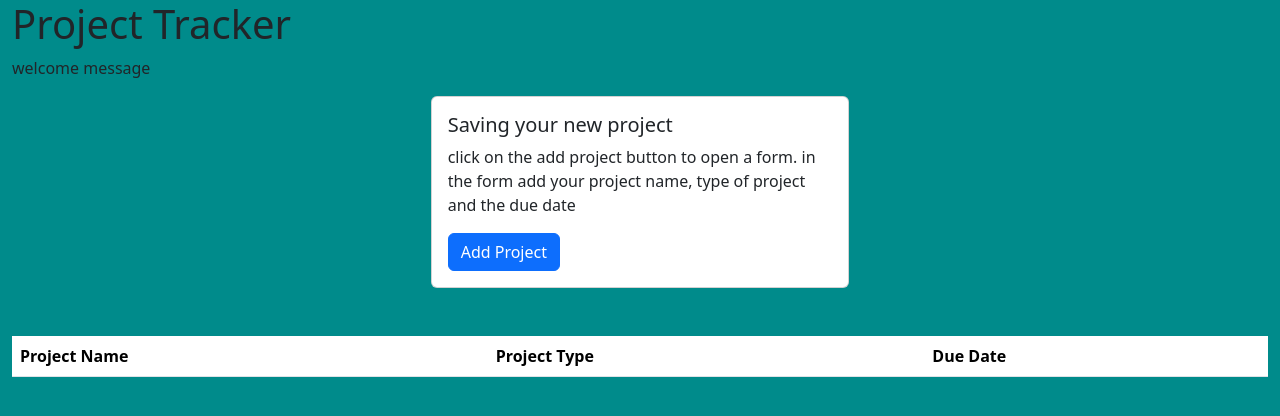
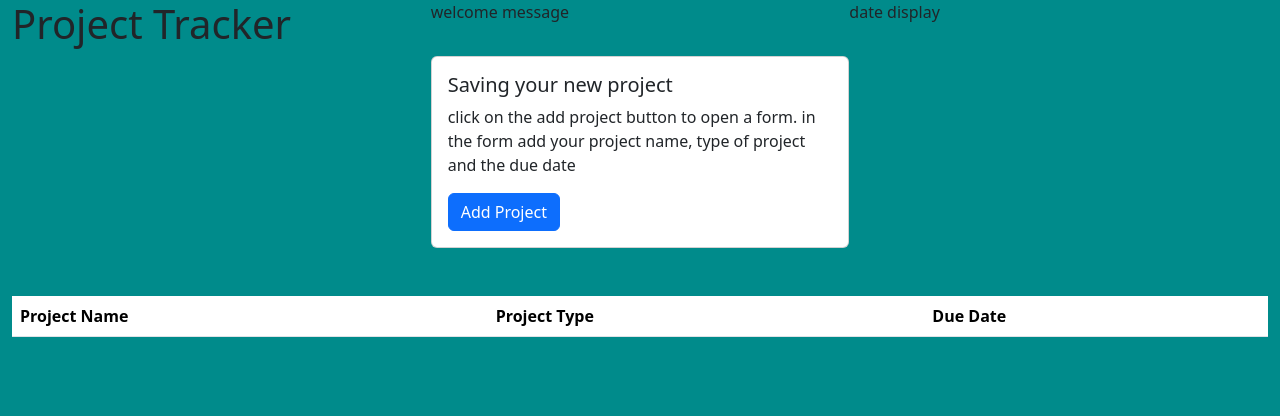
Before and after one commit to 4therealm/project-tracker, a plain HTML site: page index.html in a window 1280 px wide. Drawn offline with nearby package versions, Linux system fonts and the light colour scheme; files that its build step writes are made by us from their sources.

Commit message:
i dont even remember

```diff
--- a/assets/script/main.js
+++ b/assets/script/main.js
@@ -7,6 +7,9 @@ const datePicker = $('#datePicker')
 const formSubmit = $('#submitBtn')
 //table
 const tableElement = $('table')
+
+let today = dayjs()
+console.log(today)
 
 let existingProjectData = JSON.parse(localStorage.getItem('existingProjectData'))
 if (existingProjectData ==null) existingProjectData = [];
--- a/index.html
+++ b/index.html
@@ -13,8 +13,9 @@
   </head>
   <body class="">
 <header class="row container-fluid">
-  <h1>Project Tracker</h1>
-  <p>welcome message</p>
+  <div class="col-4"><h1>Project Tracker</h1></div>
+  <div class="col-4"><p>welcome message</p></div>
+  <div class="col-4">date display</div>
 </header>
 
     <main class="container-fluid">
@@ -57,29 +58,18 @@
                 <label for="floatingInput">Project Name</label>
                 <input
                 type="text" class="form-control" id="floatingInput" required>
-
-                <!-- <div class="invalid-feedback">
-                          Please enter a message in the textarea.
-                        </div> -->
-
-
                 <label for="floatingSelect">Project Type</label>
                 <select class="form-select mb-3" required aria-label="select example" id="floatingSelect">
-
                   <option selected></option>
                   <option value="1">Javascript</option>
                   <option value="2">CSS</option>
                   <option value="3">HTML</option>
                   <option value="4">jquery</option>
-
                 </select>
                 <p>Project Due:
                   <input class="dateInput" required aria-label="select example" type="text" id="dateInput"></p>
-
                 <button type="submit" id="submitBtn" class="btn btn-primary">Submit</button>
               </form>
-
-
             </div>
           </div>
           <div class="modal-footer">
```
